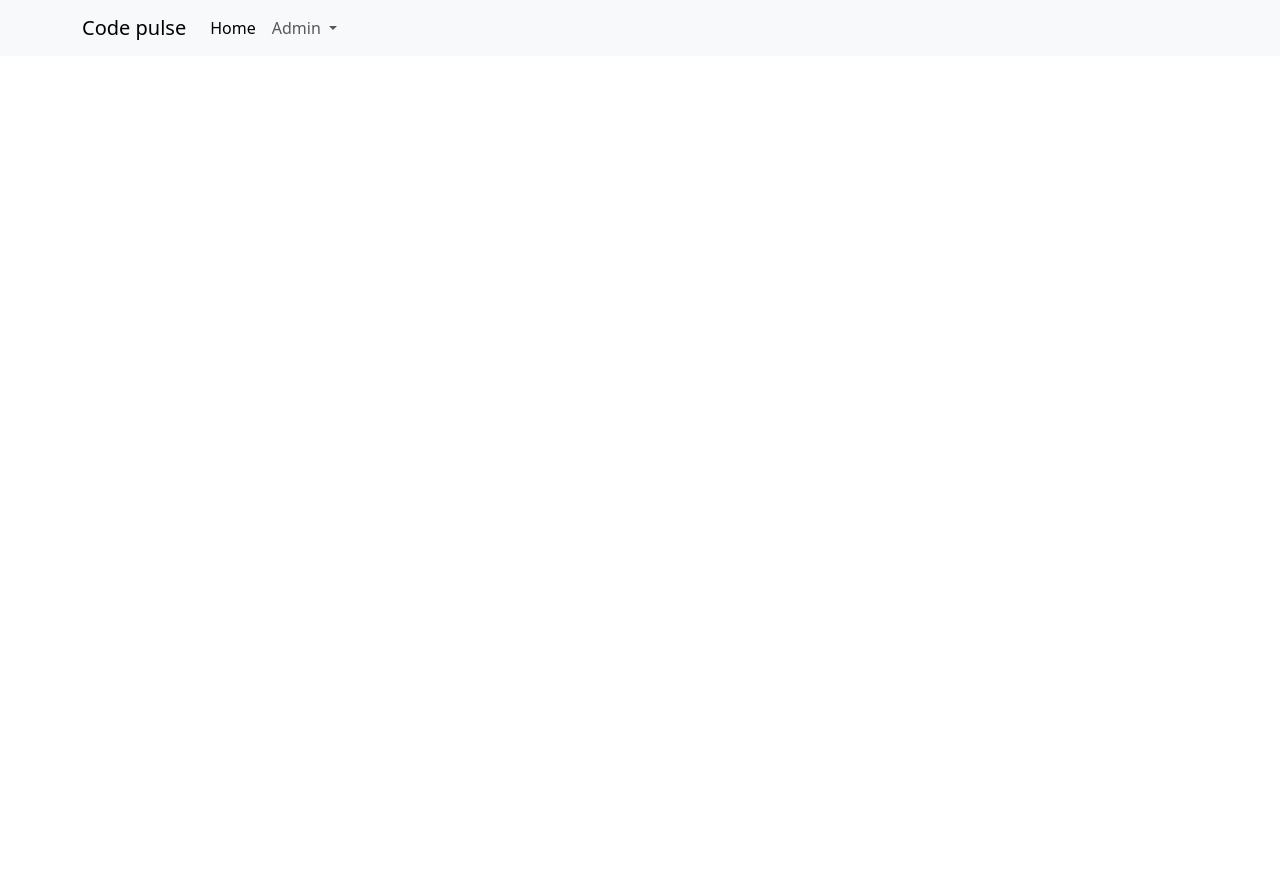
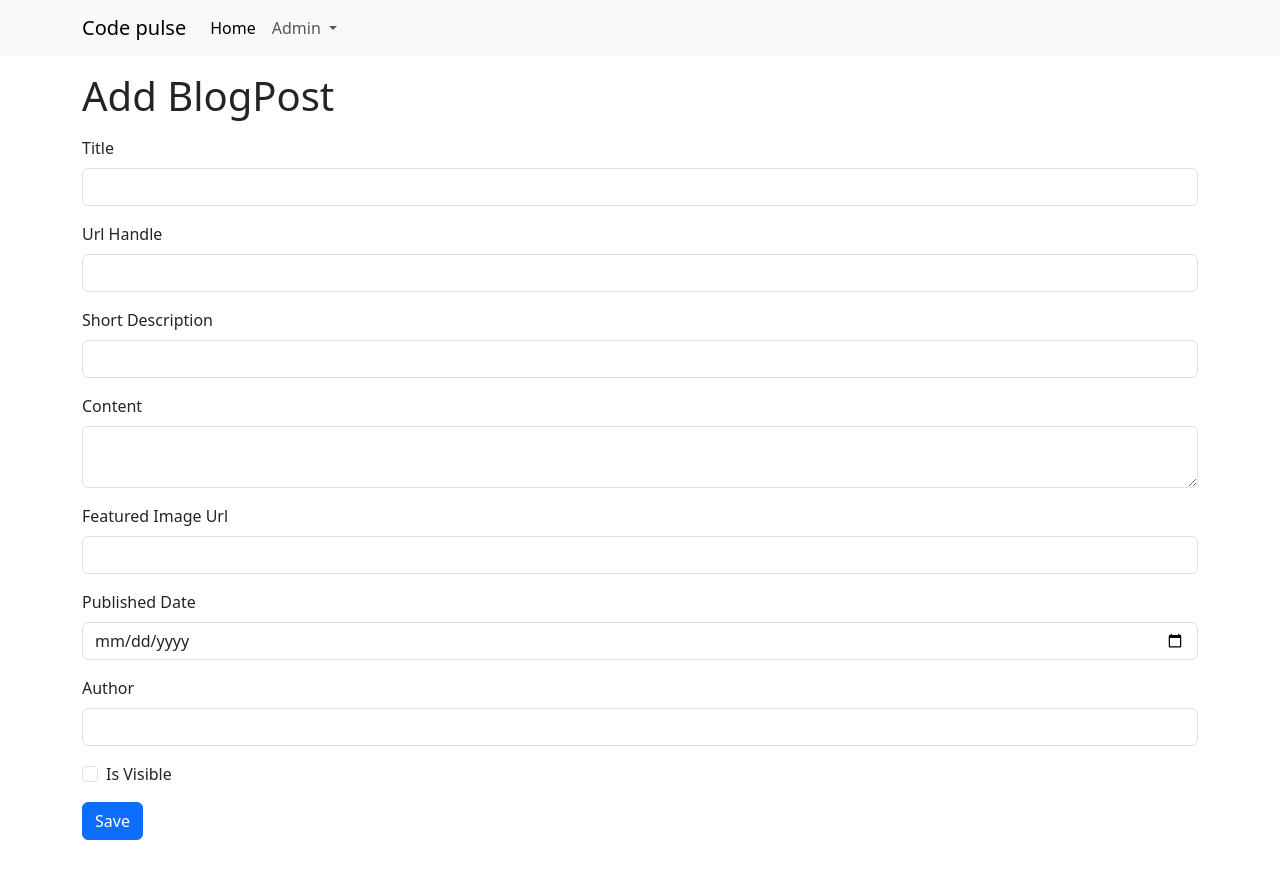
Before and after one commit to gayatri-gurav/AngularWebApplication, an Angular app: page /admin/blogposts/add in a window 1280 px wide. Before the commit this address led to /. Shown: the top 878 px of the page. Before the commit the page ends 800 px from the top, so only its background shows below. Built offline with nearby package versions, Linux system fonts and the light colour scheme.

Commit message:
Added add blog component. Added that in app routingmodule. Added HTML form for add blogpost

```diff
--- a/src/app/app-routing.module.ts
+++ b/src/app/app-routing.module.ts
@@ -4,6 +4,7 @@
 import { AddCategoryComponent } from './features/category/add-category/add-category.component';
 import { EditCategoryComponent } from './features/category/edit-category/edit-category.component';
 import { BlogpostListComponent } from './features/blog-post/blogpost-list/blogpost-list.component';
+import { AddBlogpostComponent } from './features/blog-post/add-blogpost/add-blogpost.component';
 
 const routes: Routes = [
   {
@@ -21,6 +22,10 @@
   {
     path:'admin/blogposts',
     component:BlogpostListComponent
+  },
+  {
+    path:'admin/blogposts/add',
+    component: AddBlogpostComponent
   }
 ];
 
--- a/src/app/app.module.ts
+++ b/src/app/app.module.ts
@@ -9,7 +9,8 @@
 import { FormsModule } from '@angular/forms';
 import {HttpClientModule} from '@angular/common/http';
 import { EditCategoryComponent } from './features/category/edit-category/edit-category.component';
-import { BlogpostListComponent } from './features/blog-post/blogpost-list/blogpost-list.component'
+import { BlogpostListComponent } from './features/blog-post/blogpost-list/blogpost-list.component';
+import { AddBlogpostComponent } from './features/blog-post/add-blogpost/add-blogpost.component'
 
 @NgModule({
   declarations: [
@@ -18,7 +19,8 @@
     CategoryListComponent,
     AddCategoryComponent,
     EditCategoryComponent,
-    BlogpostListComponent
+    BlogpostListComponent,
+    AddBlogpostComponent
   ],
   imports: [
     BrowserModule,
--- /dev/null
+++ b/src/app/features/blog-post/add-blogpost/add-blogpost.component.html
@@ -0,0 +1,56 @@
+<div class="container">
+
+    <h1 class="mt-3">Add BlogPost</h1>
+
+    <form>
+        <div class="mt-2 mb-5">
+            <div class="mt-3">
+                <label for="title" class="form-label">Title</label>
+                <input type="text" id="title" name="title" class="form-control">
+            </div>
+
+            <div class="mt-3">
+                <label for="UrlHandle" class="form-label">Url Handle</label>
+                <input type="text" id="UrlHandle" name="UrlHandle" class="form-control">
+            </div>
+
+            <div class="mt-3">
+                <label for="ShortDescription" class="form-label">Short Description</label>
+                <input type="text" id="ShortDescription" name="ShortDescription" class="form-control">
+            </div>
+
+            <div class="mt-3">
+                <label for="Content" class="form-label">Content</label>
+                <textarea name="content" id="Content" name="Content" class="form-control"></textarea>
+            </div>
+
+            <div class="mt-3">
+                <label for="FeaturedImageUrl" class="form-label">Featured Image Url</label>
+                <input type="text" id="FeaturedImageUrl" name="FeaturedImageUrl" class="form-control">
+            </div>
+
+            <div class="mt-3">
+                <label for="PublishedDate" class="form-label">Published Date</label>
+                <input type="date" id="PublishedDate" name="PublishedDate" class="form-control">
+            </div>
+
+
+            <div class="mt-3">
+                <label for="Author" class="form-label">Author</label>
+                <input type="text" id="Author" name="Author" class="form-control">
+            </div>
+
+            <div class="form-check mt-3">
+                <input class="form-check-input" type="checkbox" id="isVisible">
+                <label class="form-check-label" for="isVisible">
+                  Is Visible
+                </label>
+            </div>
+
+            <div class="mt-3">
+                <button class="submit" class="btn btn-primary">Save</button>
+            </div>
+        </div>
+    </form>
+
+</div>
```
Also changed, not shown: src/app/features/blog-post/add-blogpost/add-blogpost.component.ts (added, +10 -0 lines), src/app/features/blog-post/add-blogpost/add-blogpost.component.css (added), 1 other file (tests, documents, lock files or other folders).
